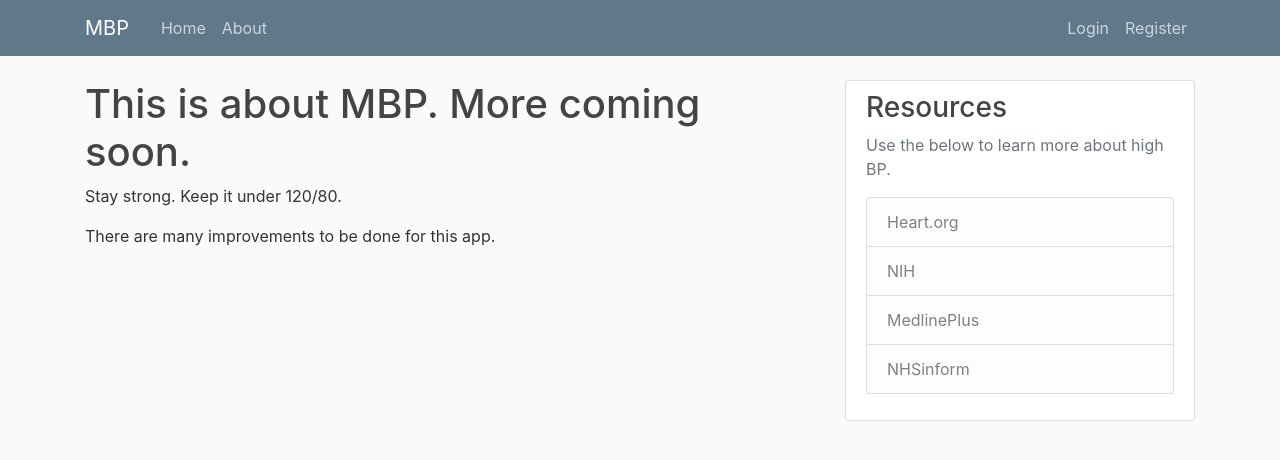
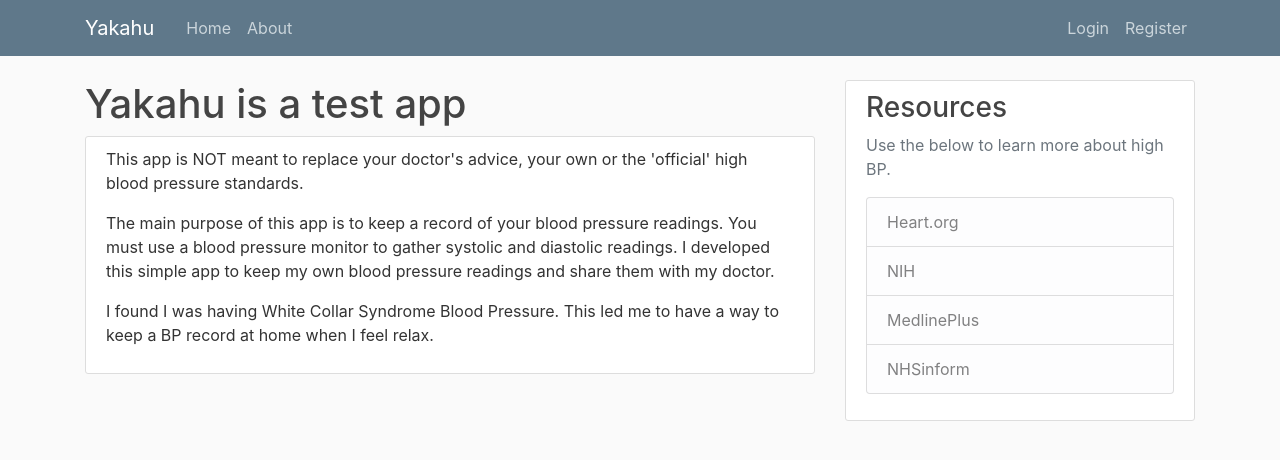
Before and after one commit to itprohelper/mybp, a Flask app: page /about in a window 1280 px wide. Shown: the top 460 px of the page. Run offline with Flask 2, Linux system fonts and the light colour scheme; some libraries are stand-ins or nearby versions.

Commit message:
content for pages

```diff
--- a/www/mbp/templates/about.html
+++ b/www/mbp/templates/about.html
@@ -1,8 +1,14 @@
 {% extends "base.html" %}
 {% block content %}
+<h1>Yakahu is a test app</h1>
+<article class="media content-section">
+    <div class="media-body">
 
-    <h1>This is about MBP. More coming soon.</h1>
-    <p>Stay strong. Keep it under 120/80.</p>
-    There are many improvements to be done for this app.
+    <p>This app is NOT meant to replace your doctor's advice, your own or the 'official' high blood pressure standards.</p>
+    <p>The main purpose of this app is to keep a record of your blood pressure readings. You must use a blood pressure monitor to gather
+    systolic and diastolic readings. I developed this simple app to keep my own blood pressure readings and share them with my doctor.</p>
+    <p>I found I was having White Collar Syndrome Blood Pressure. This led me to have a way to keep a BP record at home when I feel relax. </p>
+</div>
+</article>
 
 {% endblock content %}
--- a/www/mbp/templates/base.html
+++ b/www/mbp/templates/base.html
@@ -19,7 +19,7 @@
   <header class="site-header">
 <nav class="navbar navbar-expand-md navbar-dark bg-steel fixed-top">
   <div class="container">
-    <a class="navbar-brand mr-4" href="/">MBP</a>
+    <a class="navbar-brand mr-4" href="/">Yakahu</a>
     <button class="navbar-toggler" type="button" data-toggle="collapse" data-target="#navbarToggle" aria-controls="navbarToggle" aria-expanded="false" aria-label="Toggle navigation">
       <span class="navbar-toggler-icon"></span>
     </button>
```
Also changed, not shown: www/mbp/templates/index.html (+5 -5 lines), www/instance/site.db.
